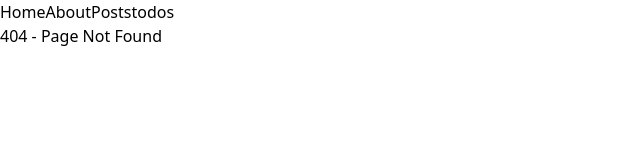
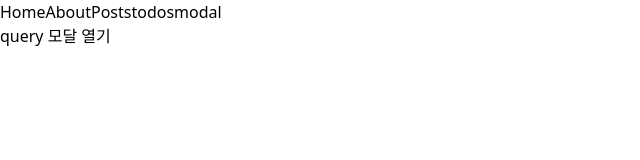
Before and after one commit to Seonghui/next-playground-page, a Next.js app: page /modals/query in a window 1280 px wide. Before the commit this address had no page. Shown: the top 160 px of the page, without its empty margins (0-640 px from the left). Built offline with nearby package versions, Linux system fonts and the light colour scheme.

Commit message:
뒤로가기 모달 구현

```diff
--- /dev/null
+++ b/components/ModalsNavBar.tsx
@@ -0,0 +1,13 @@
+import React, { ReactElement } from "react";
+import Link from "next/link";
+
+function ModalsNavBar(): ReactElement {
+  return (
+    <div>
+      <Link href="/modals/popstate">popstate</Link>
+      <Link href="/modals/query">query</Link>
+    </div>
+  );
+}
+
+export default ModalsNavBar;
--- a/components/NavBar.tsx
+++ b/components/NavBar.tsx
@@ -5,9 +5,10 @@ function NavBar(): ReactElement {
   return (
     <div>
       <Link href="/">Home</Link>
-      <Link href="about">About</Link>
+      <Link href="/about">About</Link>
       <Link href="/posts">Posts</Link>
       <Link href="/todos">todos</Link>
+      <Link href="/modals">modal</Link>
     </div>
   );
 }
--- /dev/null
+++ b/hooks/usePopstateModal.ts
@@ -0,0 +1,32 @@
+import { useEffect, useState } from "react";
+
+function usePopstateModal(id: string) {
+  const [isOpen, setIsOpen] = useState<boolean>(false);
+
+  const handleOpenModal = () => {
+    setIsOpen(true);
+  };
+
+  const handleCloseModal = () => {
+    setIsOpen(false);
+    history.back();
+  };
+  useEffect(() => {
+    if (isOpen) {
+      history.pushState({ page: id }, document.title);
+    } else {
+      window.addEventListener("popstate", () => setIsOpen(false));
+    }
+    return () => {
+      window.removeEventListener("popstate", () => setIsOpen(false));
+    };
+  }, [isOpen]);
+
+  return {
+    isOpen,
+    handleOpenModal,
+    handleCloseModal,
+  };
+}
+
+export default usePopstateModal;
--- /dev/null
+++ b/hooks/useQueryModal.ts
@@ -0,0 +1,26 @@
+import { useRouter } from "next/router";
+import { useEffect, useState } from "react";
+
+function useQueryModal(key: string) {
+  const router = useRouter();
+  const [isOpen, setIsOpen] = useState<boolean>(false);
+
+  useEffect(() => {
+    setIsOpen(router.query.modal === key);
+  }, [router]);
+
+  const handleOpenModal = async () => {
+    await router.push({
+      pathname: router.pathname,
+      query: { ...router.query, modal: key },
+    });
+  };
+
+  const handleCloseModal = () => {
+    router.back();
+  };
+
+  return { isOpen, handleOpenModal, handleCloseModal };
+}
+
+export default useQueryModal;
--- /dev/null
+++ b/pages/modals/index.tsx
@@ -0,0 +1,12 @@
+import React, { ReactElement } from "react";
+import ModalsNavBar from "@/components/ModalsNavBar";
+
+function Page(): ReactElement {
+  return (
+    <div>
+      <ModalsNavBar />
+    </div>
+  );
+}
+
+export default Page;
--- /dev/null
+++ b/pages/modals/popstate/index.tsx
@@ -0,0 +1,23 @@
+import React, { ReactElement } from "react";
+import usePopstateModal from "@/hooks/usePopstateModal";
+
+function Page(): ReactElement {
+  const {
+    handleCloseModal,
+    handleOpenModal,
+    isOpen: isOpenPopstateModal,
+  } = usePopstateModal("popstate-modal");
+  return (
+    <div>
+      <button onClick={() => handleOpenModal()}>PopState 모달 열기</button>
+      {isOpenPopstateModal && (
+        <div>
+          popState modal!!
+          <button onClick={() => handleCloseModal()}>닫기</button>
+        </div>
+      )}
+    </div>
+  );
+}
+
+export default Page;
--- /dev/null
+++ b/pages/modals/query/index.tsx
@@ -0,0 +1,19 @@
+import React, { ReactElement } from "react";
+import useQueryModal from "@/hooks/useQueryModal";
+
+function Page(): ReactElement {
+  const { isOpen, handleOpenModal, handleCloseModal } = useQueryModal("test");
+  return (
+    <div>
+      <button onClick={() => handleOpenModal()}>query 모달 열기</button>
+      {isOpen && (
+        <div>
+          popState modal!!
+          <button onClick={() => handleCloseModal()}>닫기</button>
+        </div>
+      )}
+    </div>
+  );
+}
+
+export default Page;
--- a/pages/posts/index.tsx
+++ b/pages/posts/index.tsx
@@ -1,10 +1,10 @@
 import React, { Fragment, ReactElement } from "react";
 import Link from "next/link";
 import { GetServerSideProps, InferGetServerSidePropsType } from "next";
-import { IPostResponse } from "@/pages/types";
 import { API_ENDPOINT_POST } from "@/constants";
 import Head from "next/head";
 import { useRouter } from "next/router";
+import { IPostResponse } from "@/types";
 
 export const getServerSideProps: GetServerSideProps = async () => {
   const res = await fetch(`${API_ENDPOINT_POST}`);
@@ -12,7 +12,7 @@ export const getServerSideProps: GetServerSideProps = async () => {
   return { props: { data } };
 };
 
-function IndexPage({
+function Page({
   data,
 }: InferGetServerSidePropsType<typeof getServerSideProps>): ReactElement {
   const router = useRouter();
@@ -48,4 +48,4 @@ function IndexPage({
   );
 }
 
-export default IndexPage;
+export default Page;
```
